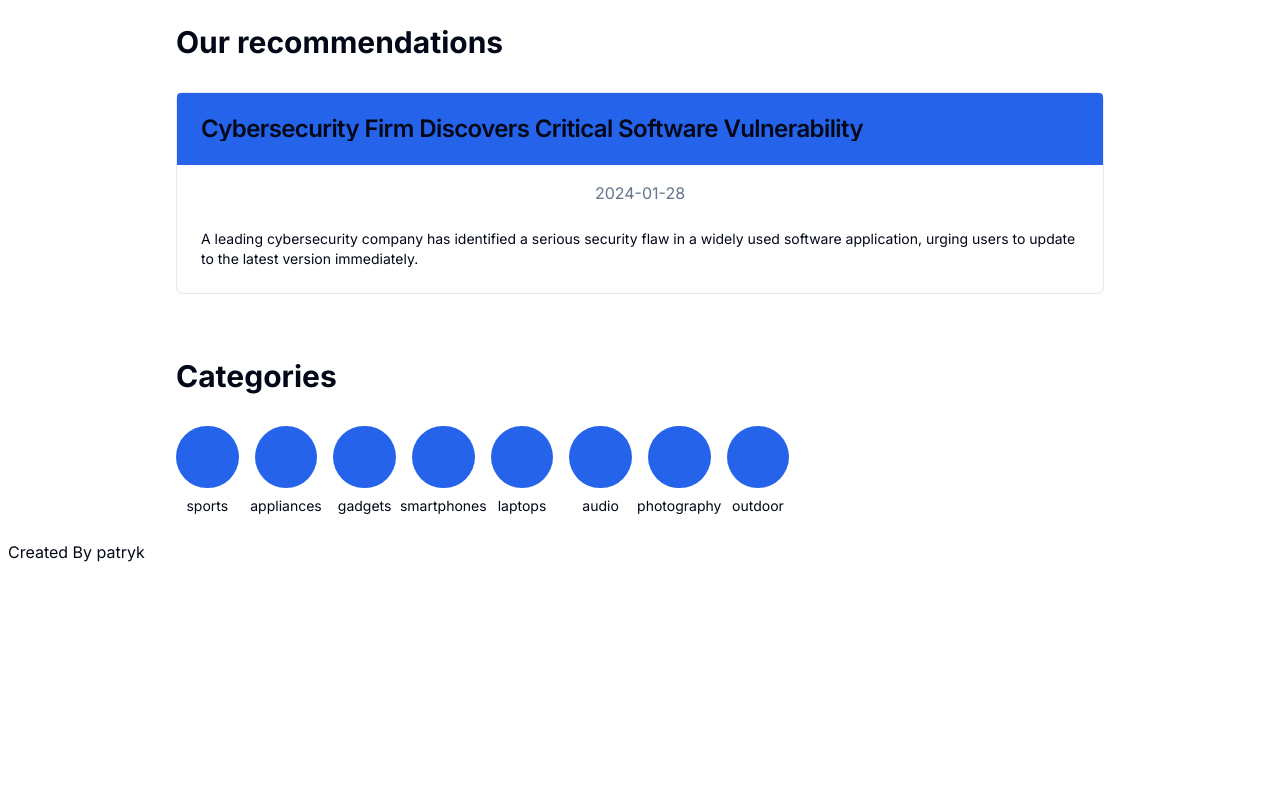
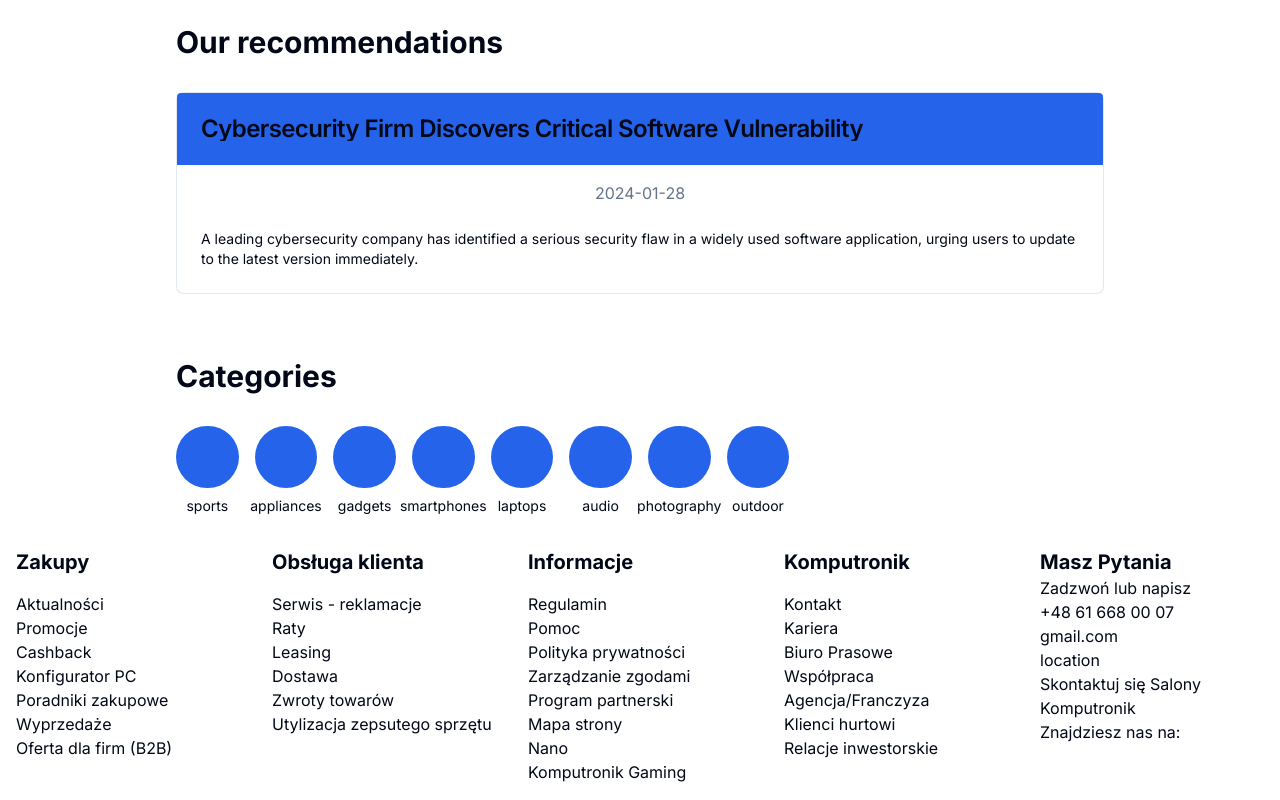
Before and after one commit to Predakor/shop-clone, a Next.js app: page / in a window 1280 px wide. Shown: the part 3153-3953 px from the top of the page. Before the commit the page ends 3725 px from the top, so only its background shows below. Built offline with nearby package versions, Linux system fonts and the light colour scheme.

Commit message:
Add: Basic footer

```diff
--- a/app/layout.tsx
+++ b/app/layout.tsx
@@ -3,6 +3,7 @@ import { ThemeProvider } from "@/components/ThemeProvider/ThemeProvider";
 import type { Metadata } from "next";
 import { Inter } from "next/font/google";
 import "./globals.css";
+import Footer from "@/components/Layout/Footer/Footer";
 
 const inter = Inter({ subsets: ["latin"] });
 
@@ -27,7 +28,7 @@ export default function RootLayout({
         >
           <Header />
           {children}
-          <footer className="p-2">Created By patryk</footer>
+          <Footer />
         </ThemeProvider>
       </body>
     </html>
--- /dev/null
+++ b/components/layout/Footer/Footer.tsx
@@ -0,0 +1,121 @@
+"use client";
+import {
+  NavigationMenu,
+  NavigationMenuContent,
+  NavigationMenuItem,
+  NavigationMenuLink,
+  NavigationMenuList,
+  NavigationMenuTrigger,
+} from "@/components/ui/navigation-menu";
+import Link from "next/link";
+
+type Props = {};
+
+const linksData = [
+  {
+    category: "Zakupy",
+    links: [
+      { name: "Aktualności", link: "/news" },
+      { name: "Promocje", link: "/promotions" },
+      { name: "Cashback", link: "/cashback" },
+      { name: "Konfigurator PC", link: "/pc-configurator" },
+      { name: "Poradniki zakupowe", link: "/buying-guides" },
+      { name: "Wyprzedaże", link: "/sales" },
+      { name: "Oferta dla firm (B2B)", link: "/business-offer" },
+    ],
+  },
+  {
+    category: "Obsługa klienta",
+    links: [
+      { name: "Serwis - reklamacje", link: "/customer-service/complaints" },
+      { name: "Raty", link: "/customer-service/installments" },
+      { name: "Leasing", link: "/customer-service/leasing" },
+      { name: "Dostawa", link: "/customer-service/delivery" },
+      { name: "Zwroty towarów", link: "/customer-service/returns" },
+      {
+        name: "Utylizacja zepsutego sprzętu",
+        link: "/customer-service/disposal",
+      },
+    ],
+  },
+  {
+    category: "Informacje",
+    links: [
+      { name: "Regulamin", link: "/information/terms" },
+      { name: "Pomoc", link: "/information/help" },
+      { name: "Polityka prywatności", link: "/information/privacy-policy" },
+      { name: "Zarządzanie zgodami", link: "/information/consent-management" },
+      { name: "Program partnerski", link: "/information/affiliate-program" },
+      { name: "Mapa strony", link: "/information/sitemap" },
+      { name: "Nano", link: "/komputronik/nano" },
+      { name: "Komputronik Gaming", link: "/komputronik/gaming" },
+    ],
+  },
+  {
+    category: "Komputronik",
+    links: [
+      { name: "Kontakt", link: "/" },
+      { name: "Kariera", link: "/" },
+      { name: "Biuro Prasowe", link: "/" },
+      { name: "Współpraca Agencja/Franczyza", link: "/" },
+      { name: "Klienci hurtowi", link: "/" },
+      { name: "Relacje inwestorskie", link: "/" },
+    ],
+  },
+];
+
+function Footer({}: Props) {
+  const x = 123;
+  return (
+    <footer className="flex justify-center p-4">
+      <div className="grid items-start gap-8 lg:grid-cols-5 ">
+        {linksData.map(({ category, links }) => (
+          <div key={category}>
+            <h2 className="pb-2 text-xl font-bold lg:pb-4">{category}</h2>
+
+            <ul>
+              {links.map(({ link, name }) => (
+                <Link href={link} key={link} prefetch={false}>
+                  <li>{name}</li>
+                </Link>
+              ))}
+            </ul>
+          </div>
+        ))}
+        <div>
+          <span className="lg:pb-4">
+            <h2 className="text-xl font-bold">Masz Pytania</h2>
+            <p>Zadzwoń lub napisz</p>
+          </span>
+          <div>
+            <input
+              value={"+48 61 668 00 07"}
+              type="tel"
+              name="phone-contact"
+              id=""
+            />
+            <input value={"gmail.com"} type="email" name="" id="" />
+            <input value={"location"} type="text" name="" id="" />
+          </div>
+          Skontaktuj się Salony Komputronik
+          <div>
+            <h2>Znajdziesz nas na:</h2>
+            {/* socials here */}
+          </div>
+        </div>
+      </div>
+      {/* <NavigationMenu>
+        <NavigationMenuList>
+        <NavigationMenuItem>
+        <NavigationMenuTrigger>Item One</NavigationMenuTrigger>
+        <NavigationMenuContent>
+              <NavigationMenuLink>Link</NavigationMenuLink>
+            </NavigationMenuContent>
+          </NavigationMenuItem>
+        </NavigationMenuList>
+      </NavigationMenu> */}
+    </footer>
+  );
+}
+
+export default Footer;
```
